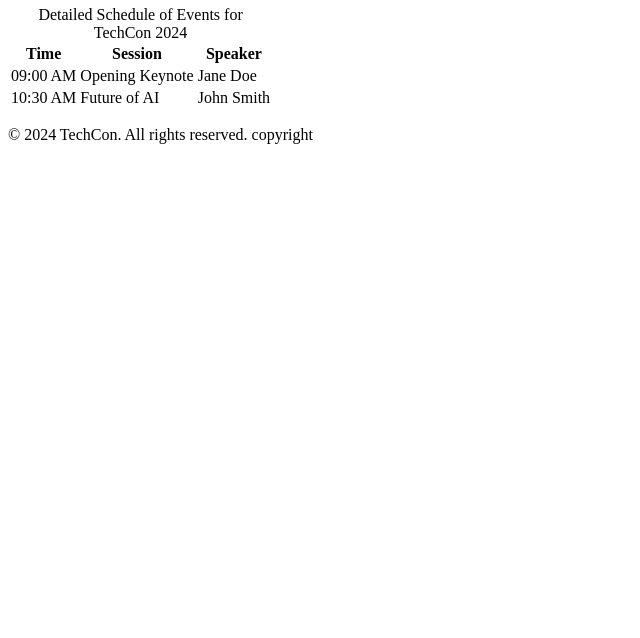
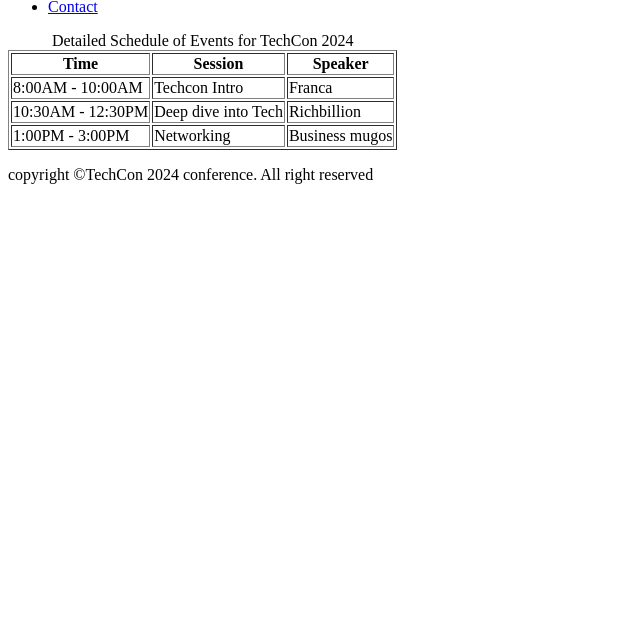
Before and after one commit to Bansah-20/TechCon_HTML, a plain HTML site: page techcon_website/schedule.html in a window 1280 px wide. Shown: the part 162-800 px from the top of the page, without its empty margins (0-640 px from the left). Drawn offline with Linux system fonts and the light colour scheme.

Commit message:
Fix: Correct caption and footer for schedule page

```diff
--- a/techcon_website/schedule.html
+++ b/techcon_website/schedule.html
@@ -1,25 +1,29 @@
-<!DOCTYPE html>
+!DOCTYPE html>
 <html lang="en">
   <head>
     <meta charset="utf-8" />
-    <meta name="viewport" content="width=device-width, initial-scale=1.0" />
-    <title>Schedule for TechCon 2024</title>
+    <meta
+      name="viewport"
+      content="width=device-width,
+initial-scale=1.0"
+    />
+    <title>Schedule Page for TechCon 2024 Conference Website</title>
   </head>
   <body>
     <header>
       <h1>Schedule for TechCon 2024</h1>
       <nav>
         <ul>
-          <li><a href="index.html">Home</a></li>
-          <li><a href="about.html">About</a></li>
-          <li><a href="register.html">Register</a></li>
-          <li><a href="contact.html">Contact</a></li>
+          <li><a href="./index.html">Home</a></li>
+          <li><a href="./about.html">About</a></li>
+          <li><a href="./register.html">Register</a></li>
+          <li><a href="./contact.html">Contact</a></li>
         </ul>
       </nav>
     </header>
-
     <main>
-      <table>
+      <section>
+        <table border="1">
           <caption>
             Detailed Schedule of Events for TechCon 2024
           </caption>
@@ -32,21 +36,26 @@
           </thead>
           <tbody>
             <tr>
-            <td>09:00 AM</td>
-            <td>Opening Keynote</td>
-            <td>Jane Doe</td>
+              <td>8:00AM - 10:00AM</td>
+              <td>Techcon Intro</td>
+              <td>Franca</td>
             </tr>
             <tr>
-            <td>10:30 AM</td>
-            <td>Future of AI</td>
-            <td>John Smith</td>
+              <td>10:30AM - 12:30PM</td>
+              <td>Deep dive into Tech</td>
+              <td>Richbillion</td>
+            </tr>
+            <tr>
+              <td>1:00PM - 3:00PM</td>
+              <td>Networking</td>
+              <td>Business mugos</td>
             </tr>
           </tbody>
         </table>
+      </section>
     </main>
-
     <footer>
-      <p>&copy; 2024 TechCon. All rights reserved. copyright</p>
+      <p>copyright &copy;TechCon 2024 conference. All right reserved</p>
     </footer>
   </body>
 </html>
```
Lines whose indentation alone changed are shown as unchanged.
